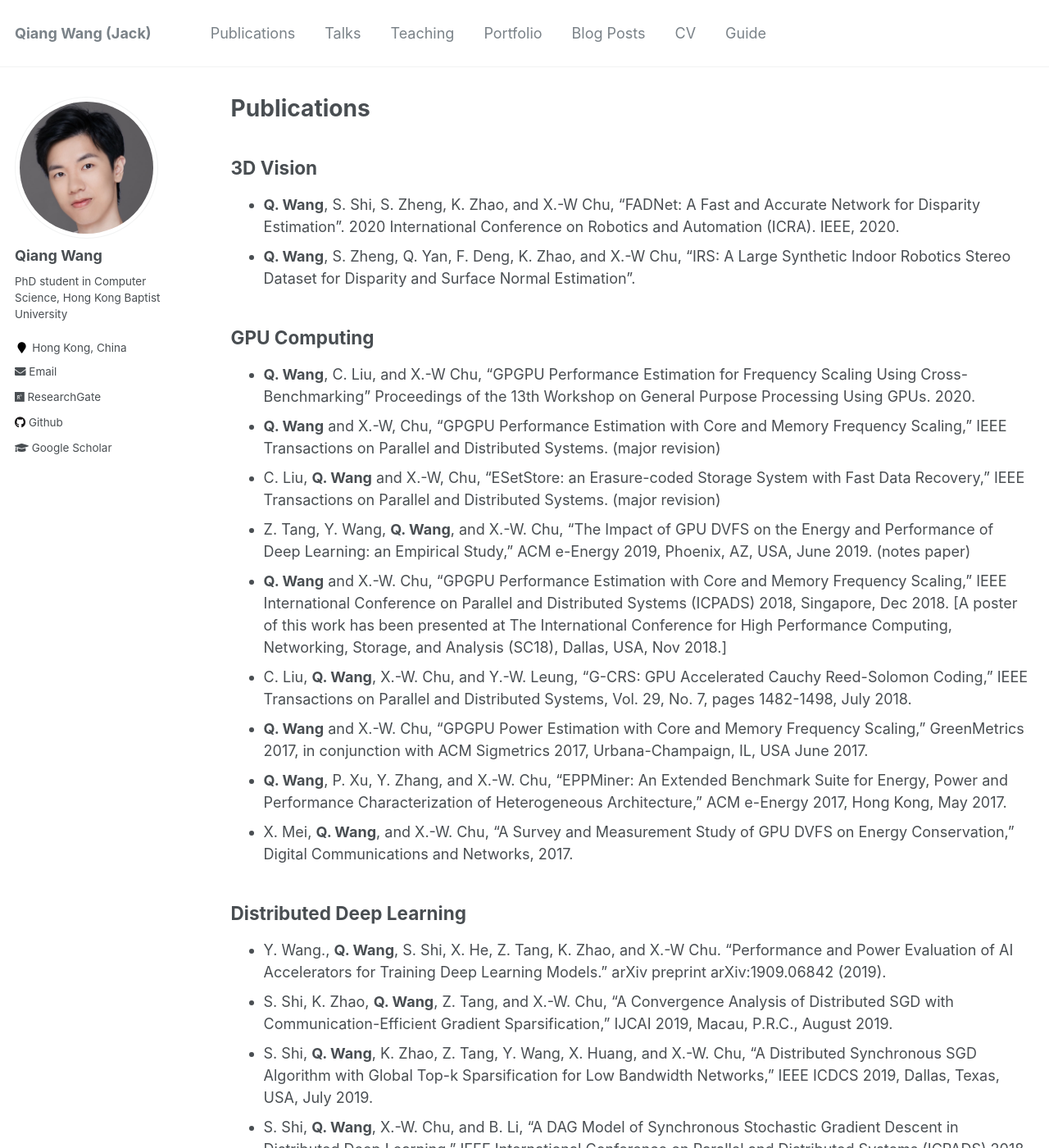
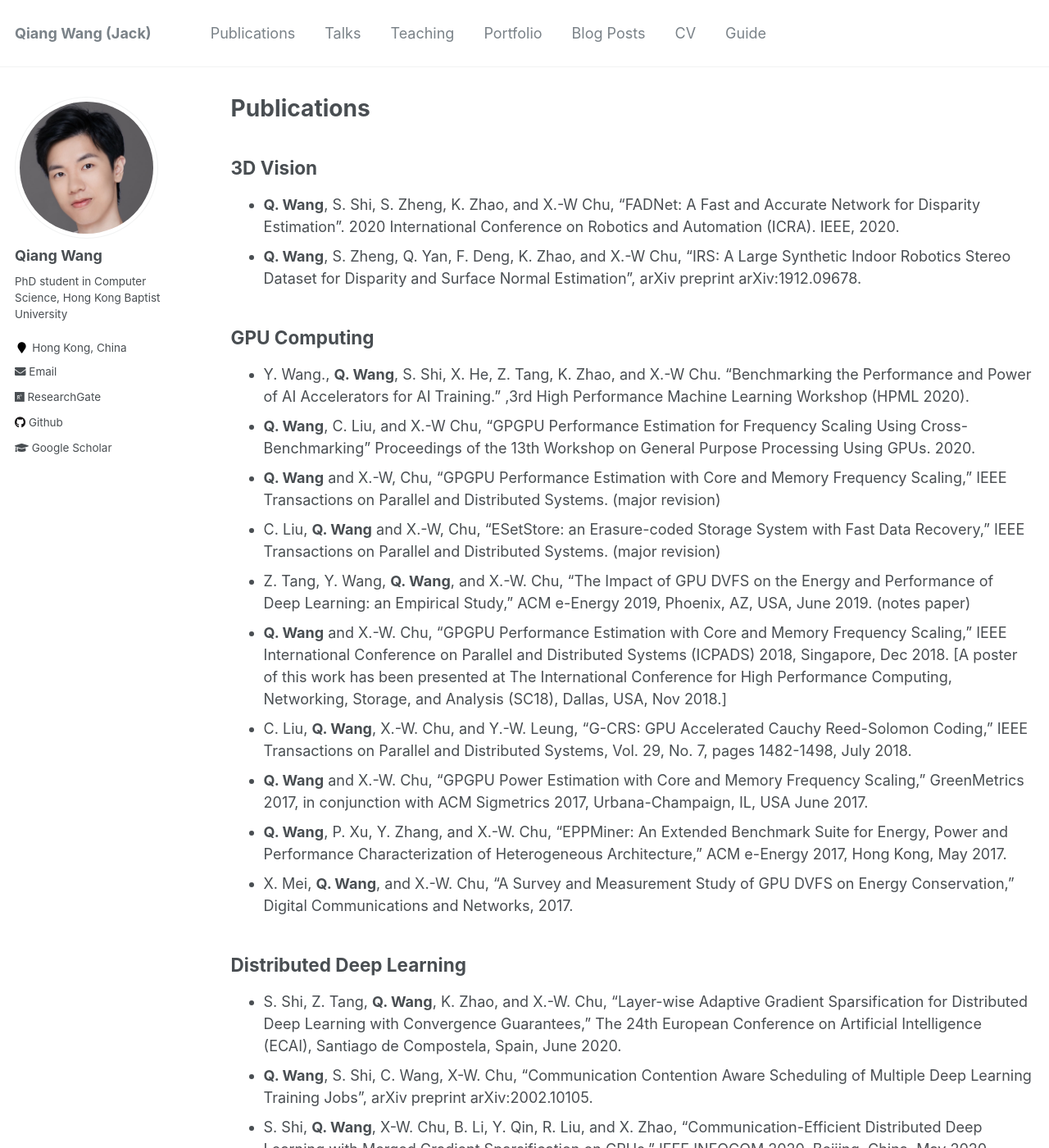
Before and after one commit to blackjack2015/blackjack2015.github.io, a Jekyll site: the page built from _pages/publications.md, in a window 1280 px wide and 1400 px high. Shown: the whole window at 82% size. Built offline with Jekyll 4.4.1, drawn with Linux system fonts in a browser that asks for light colours; some of the changed text lies outside the part shown.

Commit message:
Update publications.

```diff
--- a/_pages/publications.md
+++ b/_pages/publications.md
@@ -19,9 +19,10 @@ author_profile: true
 
 ## 3D Vision
 + **Q. Wang**, S. Shi, S. Zheng, K. Zhao, and X.-W Chu, "FADNet: A Fast and Accurate Network for Disparity Estimation". 2020 International Conference on Robotics and Automation (ICRA). IEEE, 2020.
-+ **Q. Wang**, S. Zheng, Q. Yan, F. Deng, K. Zhao, and X.-W Chu, "IRS: A Large Synthetic Indoor Robotics Stereo Dataset for Disparity and Surface Normal Estimation".
++ **Q. Wang**, S. Zheng, Q. Yan, F. Deng, K. Zhao, and X.-W Chu, "IRS: A Large Synthetic Indoor Robotics Stereo Dataset for Disparity and Surface Normal Estimation", arXiv preprint arXiv:1912.09678.
 
 ## GPU Computing
++ Y. Wang., **Q. Wang**, S. Shi, X. He, Z. Tang, K. Zhao, and X.-W Chu. "Benchmarking the Performance and Power of AI Accelerators for AI Training." ,3rd High Performance Machine Learning Workshop (HPML 2020).
 + **Q. Wang**, C. Liu, and X.-W Chu, "GPGPU Performance Estimation for Frequency Scaling Using Cross-Benchmarking" Proceedings of the 13th Workshop on General Purpose Processing Using GPUs. 2020.
 + **Q. Wang** and X.-W, Chu, "GPGPU Performance Estimation with Core and Memory Frequency Scaling," IEEE Transactions on Parallel and Distributed Systems. (major revision)
 + C. Liu, **Q. Wang** and X.-W, Chu, "ESetStore: an Erasure-coded Storage System with Fast Data Recovery," IEEE Transactions on Parallel and Distributed Systems. (major revision)
@@ -33,7 +34,9 @@ author_profile: true
 + X. Mei, **Q. Wang**, and X.-W. Chu, "A Survey and Measurement Study of GPU DVFS on Energy Conservation," Digital Communications and Networks, 2017.
 
 ## Distributed Deep Learning
-+ Y. Wang., **Q. Wang**, S. Shi, X. He, Z. Tang, K. Zhao, and X.-W Chu. "Performance and Power Evaluation of AI Accelerators for Training Deep Learning Models." arXiv preprint arXiv:1909.06842 (2019).
++ S. Shi, Z. Tang, **Q. Wang**, K. Zhao, and X.-W. Chu, "Layer-wise Adaptive Gradient Sparsification for Distributed Deep Learning with Convergence Guarantees," The 24th European Conference on Artificial Intelligence (ECAI), Santiago de Compostela, Spain, June 2020.
++ **Q. Wang**, S. Shi, C. Wang, X-W. Chu, "Communication Contention Aware Scheduling of Multiple Deep Learning Training Jobs", arXiv preprint arXiv:2002.10105.
++ S. Shi, **Q. Wang**, X-W. Chu, B. Li, Y. Qin, R. Liu, and X. Zhao, "Communication-Efficient Distributed Deep Learning with Merged Gradient Sparsification on GPUs," IEEE INFOCOM 2020, Beijing, China, May 2020.
 + S. Shi, K. Zhao, **Q. Wang**, Z. Tang, and X.-W. Chu, "A Convergence Analysis of Distributed SGD with Communication-Efficient Gradient Sparsification," IJCAI 2019, Macau, P.R.C., August 2019.
 + S. Shi, **Q. Wang**, K. Zhao, Z. Tang, Y. Wang, X. Huang, and X.-W. Chu, "A Distributed Synchronous SGD Algorithm with Global Top-k Sparsification for Low Bandwidth Networks," IEEE ICDCS 2019, Dallas, Texas, USA, July 2019.
 + S. Shi, **Q. Wang**, X.-W. Chu, and B. Li, "A DAG Model of Synchronous Stochastic Gradient Descent in Distributed Deep Learning," IEEE International Conference on Parallel and Distributed Systems (ICPADS) 2018, Singapore, Dec 2018.
```
